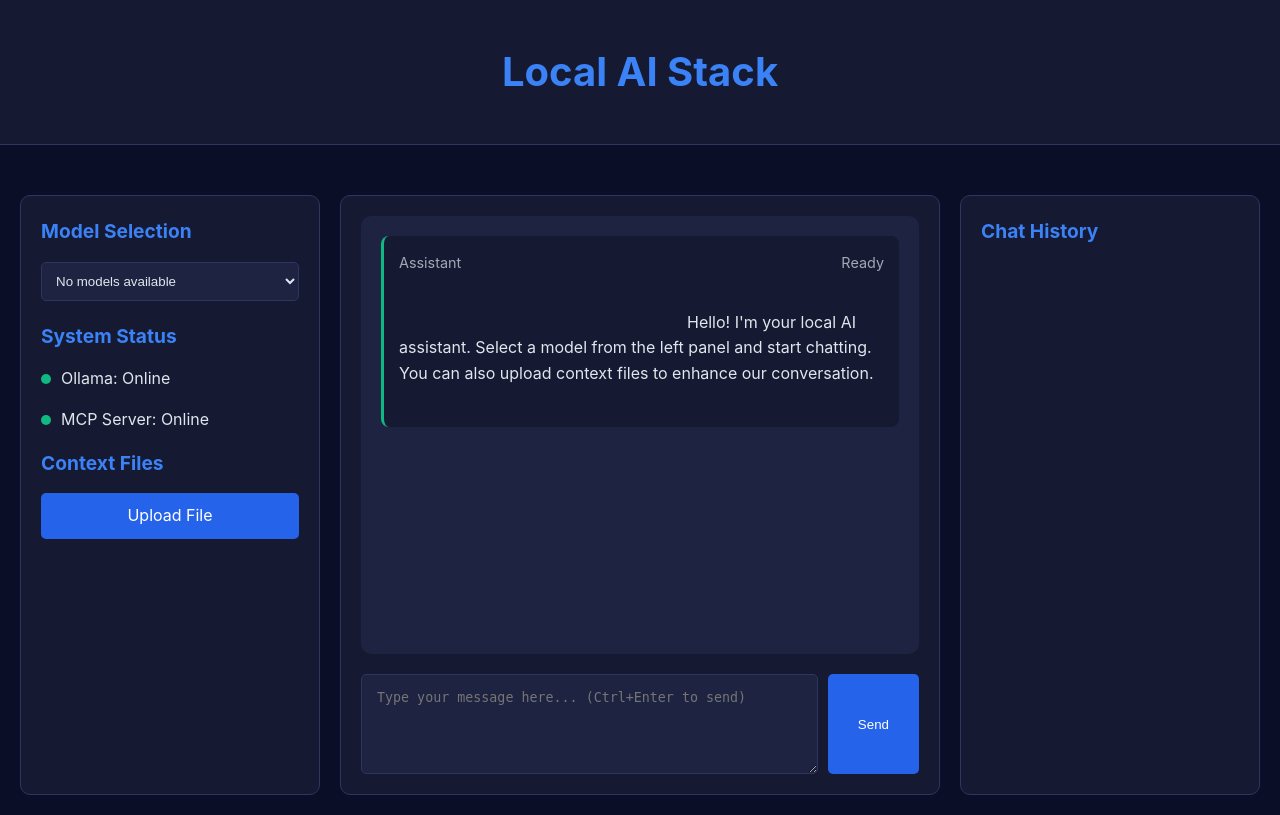
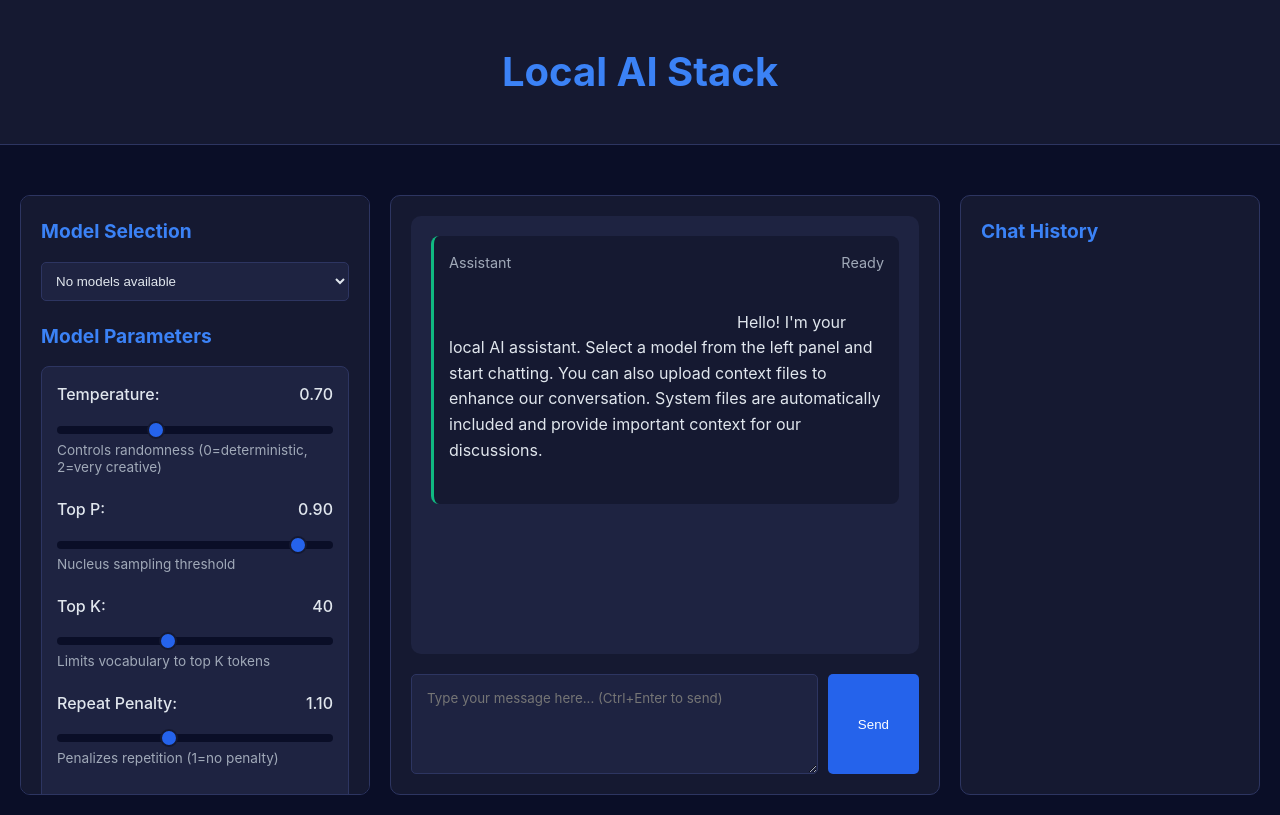
Before and after one commit to trevino293/local_ai_stack, a Flask app: page / in a window 1280 px wide. Run offline with Flask 3, Linux system fonts and the light colour scheme; data that the repository does not hold is empty.

Commit message:
Model Parameters, System Files

```diff
--- a/flask-app/app.py
+++ b/flask-app/app.py
@@ -11,6 +11,11 @@ CORS(app)
 # Configuration
 OLLAMA_HOST = os.getenv('OLLAMA_HOST', 'http://localhost:11434')
 MCP_SERVER_URL = os.getenv('MCP_SERVER_URL', 'http://localhost:3000')
+
+# System files that should always be included as context
+SYSTEM_FILES = [
+    'admin', 'system', 'default', 'config', 'haag', 'response-instructions'
+]
 
 # In-memory chat history (in production, use a database)
 chat_history = []
@@ -27,33 +32,99 @@ def get_models():
     except Exception as e:
         return jsonify({"error": str(e)}), 500
 
+def is_system_file(filename):
+    """Check if a file should be treated as a system file"""
+    filename_lower = filename.lower()
+    return any(keyword in filename_lower for keyword in SYSTEM_FILES)
+
+def get_all_context_files():
+    """Get all available context files with system file identification"""
+    try:
+        response = requests.get(f"{MCP_SERVER_URL}/files")
+        if response.ok:
+            files = response.json()
+            return files
+        return []
+    except:
+        return []
+
+def prepare_model_options(model_params):
+    """Prepare Ollama model options from parameters"""
+    options = {}
+
+    # Map frontend parameters to Ollama options
+    if 'temperature' in model_params:
+        options['temperature'] = float(model_params['temperature'])
+
+    if 'top_p' in model_params:
+        options['top_p'] = float(model_params['top_p'])
+
+    if 'top_k' in model_params:
+        options['top_k'] = int(model_params['top_k'])
+
+    if 'repeat_penalty' in model_params:
+        options['repeat_penalty'] = float(model_params['repeat_penalty'])
+
+    if 'seed' in model_params and model_params['seed'] != -1:
+        options['seed'] = int(model_params['seed'])
+
+    if 'num_predict' in model_params and model_params['num_predict'] != -1:
+        options['num_predict'] = int(model_params['num_predict'])
+
+    return options
+
 @app.route('/api/chat', methods=['POST'])
 def chat():
     data = request.json
     model = data.get('model', 'llama2')
     message = data.get('message', '')
     context_files = data.get('context_files', [])
+    model_params = data.get('model_params', {})
+
+    # Get all available files
+    all_files = get_all_context_files()
+
+    # Always include system files
+    system_files = [f for f in all_files if is_system_file(f)]
+
+    # Combine user-selected files with system files, removing duplicates
+    all_context_files = list(set(context_files + system_files))
 
     # Build context from files
     context = ""
-    if context_files:
-        for file in context_files:
+    context_file_count = 0
+
+    if all_context_files:
+        for file in all_context_files:
             try:
                 file_response = requests.get(f"{MCP_SERVER_URL}/files/{file}")
                 if file_response.ok:
-                    context += f"File '{file}':\n{file_response.text}\n\n"
-            except:
-                pass
+                    file_type = "SYSTEM" if is_system_file(file) else "USER"
+                    context += f"[{file_type} FILE: {file}]\n{file_response.text}\n\n"
+                    context_file_count += 1
+            except Exception as e:
+                print(f"Error loading file {file}: {e}")
+                continue
 
-    # Use system/instruction format for better context awareness
-    if context:
-        # Different format for better context utilization
-        system_prompt = f"You are a helpful assistant. Use the following file contents to answer questions:\n\n{context}"
+    # Prepare model options
+    options = prepare_model_options(model_params)
 
-        # Try using the chat endpoint with proper formatting
-        response = requests.post(
-            f"{OLLAMA_HOST}/api/chat",
-            json={
+    try:
+        # Use system/instruction format for better context awareness
+        if context:
+            system_prompt = f"""You are a helpful AI assistant with access to context files. Use the provided file contents to answer questions accurately and comprehensively.
+
+Context Information ({context_file_count} files loaded):
+{context}
+
+Instructions:
+- Reference specific files when relevant to your response
+- Distinguish between system files (administrative/configuration) and user files (project-specific)
+- Provide detailed, contextual answers based on the available information
+- If asked about something not covered in the context files, clearly state that limitation"""
+
+            # Use the chat endpoint with proper formatting and options
+            payload = {
                 "model": model,
                 "messages": [
                     {"role": "system", "content": system_prompt},
@@ -61,20 +132,27 @@ def chat():
                 ],
                 "stream": False
             }
-        )
-    else:
-        # Regular generate endpoint for no context
-        response = requests.post(
-            f"{OLLAMA_HOST}/api/generate",
-            json={
+
+            # Add options if provided
+            if options:
+                payload["options"] = options
+
+            response = requests.post(f"{OLLAMA_HOST}/api/chat", json=payload)
+
+        else:
+            # Regular generate endpoint for no context
+            payload = {
                 "model": model,
                 "prompt": message,
                 "stream": False
             }
-        )
 
-    # Call Ollama
-    try:
+            # Add options if provided
+            if options:
+                payload["options"] = options
+
+            response = requests.post(f"{OLLAMA_HOST}/api/generate", json=payload)
+
         result = response.json()
 
         # Extract response based on endpoint used
@@ -83,19 +161,26 @@ def chat():
         else:
             response_text = result.get('response', '')
 
-        # Store in chat history
+        # Store in chat history with enhanced metadata
         chat_entry = {
             "timestamp": datetime.now().isoformat(),
             "model": model,
             "message": message,
             "response": response_text,
-            "context_files": context_files
+            "context_files": all_context_files,
+            "user_selected_files": context_files,
+            "system_files": system_files,
+            "model_params": model_params,
+            "context_file_count": context_file_count
         }
         chat_history.append(chat_entry)
 
         return jsonify(chat_entry)
+
     except Exception as e:
-        return jsonify({"error": str(e)}), 500
+        error_message = f"Error communicating with Ollama: {str(e)}"
+        print(error_message)
+        return jsonify({"error": error_message}), 500
 
 @app.route('/api/chat/history', methods=['GET'])
 def get_chat_history():
@@ -105,7 +190,19 @@ def get_chat_history():
 def list_files():
     try:
         response = requests.get(f"{MCP_SERVER_URL}/files")
-        return jsonify(response.json())
+        files = response.json()
+
+        # Add metadata about system files
+        if isinstance(files, list):
+            file_info = []
+            for file in files:
+                file_info.append({
+                    "filename": file,
+                    "is_system": is_system_file(file)
+                })
+            return jsonify(files)  # Keep backward compatibility
+
+        return jsonify(files)
     except Exception as e:
         return jsonify({"error": str(e)}), 500
 
@@ -124,7 +221,12 @@ def upload_file():
         response = requests.post(f"{MCP_SERVER_URL}/files", files=files)
 
         if response.ok:
-            return jsonify({"message": "File uploaded successfully", "filename": file.filename})
+            is_system = is_system_file(file.filename)
+            return jsonify({
+                "message": "File uploaded successfully",
+                "filename": file.filename,
+                "is_system": is_system
+            })
         else:
             return jsonify({"error": "Failed to upload to MCP server"}), 500
     except Exception as e:
@@ -132,9 +234,16 @@ def upload_file():
 
 @app.route('/api/files/<filename>', methods=['DELETE'])
 def delete_file(filename):
+    # Prevent deletion of system files
+    if is_system_file(filename):
+        return jsonify({"error": "Cannot delete system files"}), 403
+
     try:
         response = requests.delete(f"{MCP_SERVER_URL}/files/{filename}")
-        return jsonify({"message": "File deleted successfully"})
+        if response.ok:
+            return jsonify({"message": "File deleted successfully"})
+        else:
+            return jsonify({"error": "Failed to delete file"}), 500
     except Exception as e:
         return jsonify({"error": str(e)}), 500
 
@@ -146,5 +255,22 @@ def mcp_status():
     except:
         return jsonify({"status": "offline"}), 503
 
+@app.route('/api/system/info', methods=['GET'])
+def system_info():
+    """Provide information about system configuration"""
+    try:
+        all_files = get_all_context_files()
+        system_files = [f for f in all_files if is_system_file(f)]
+        user_files = [f for f in all_files if not is_system_file(f)]
+
+        return jsonify({
+            "total_files": len(all_files),
+            "system_files": system_files,
+            "user_files": user_files,
+            "system_file_keywords": SYSTEM_FILES
+        })
+    except Exception as e:
+        return jsonify({"error": str(e)}), 500
+
 if __name__ == '__main__':
     app.run(host='0.0.0.0', port=5000, debug=False)
--- a/flask-app/static/css/style.css
+++ b/flask-app/static/css/style.css
@@ -9,6 +9,8 @@
     --border-color: #2d3561;
     --success: #10b981;
     --error: #ef4444;
+    --warning: #f59e0b;
+    --system-accent: #8b5cf6;
 }
 
 * {
@@ -45,7 +47,7 @@ h1 {
 
 .main-grid {
     display: grid;
-    grid-template-columns: 300px 1fr 300px;
+    grid-template-columns: 350px 1fr 300px;
     gap: 20px;
     min-height: calc(100vh - 200px);
 }
@@ -55,6 +57,8 @@ h1 {
     border-radius: 10px;
     padding: 20px;
     border: 1px solid var(--border-color);
+    overflow-y: auto;
+    max-height: calc(100vh - 200px);
 }
 
 .panel h2 {
@@ -72,6 +76,92 @@ h1 {
     border: 1px solid var(--border-color);
     border-radius: 5px;
     margin-bottom: 20px;
+}
+
+/* Model Parameters Section */
+.model-params {
+    margin-bottom: 25px;
+    padding: 15px;
+    background: var(--bg-tertiary);
+    border-radius: 8px;
+    border: 1px solid var(--border-color);
+}
+
+.param-group {
+    margin-bottom: 20px;
+}
+
+.param-group label {
+    display: block;
+    margin-bottom: 8px;
+    color: var(--text-primary);
+    font-weight: 500;
+    display: flex;
+    justify-content: space-between;
+    align-items: center;
+}
+
+.param-group input[type="range"] {
+    width: 100%;
+    height: 8px;
+    border-radius: 4px;
+    background: var(--bg-primary);
+    outline: none;
+    margin-bottom: 5px;
+    -webkit-appearance: none;
+}
+
+.param-group input[type="range"]::-webkit-slider-thumb {
+    -webkit-appearance: none;
+    appearance: none;
+    width: 18px;
+    height: 18px;
+    border-radius: 50%;
+    background: var(--accent-blue);
+    cursor: pointer;
+    border: 2px solid var(--bg-secondary);
+}
+
+.param-group input[type="range"]::-moz-range-thumb {
+    width: 18px;
+    height: 18px;
+    border-radius: 50%;
+    background: var(--accent-blue);
+    cursor: pointer;
+    border: 2px solid var(--bg-secondary);
+}
+
+.param-group input[type="number"] {
+    width: 100%;
+    padding: 8px;
+    background: var(--bg-primary);
+    color: var(--text-primary);
+    border: 1px solid var(--border-color);
+    border-radius: 4px;
+    margin-bottom: 5px;
+}
+
+.param-group small {
+    display: block;
+    color: var(--text-secondary);
+    font-size: 0.85rem;
+    line-height: 1.3;
+}
+
+.reset-btn {
+    width: 100%;
+    padding: 10px;
+    background: var(--warning);
+    color: white;
+    border: none;
+    border-radius: 5px;
+    cursor: pointer;
+    transition: background 0.3s;
+    font-weight: 500;
+}
+
+.reset-btn:hover {
+    background: #d97706;
 }
 
 /* Status Indicators */
@@ -163,6 +292,7 @@ h1 {
     background: var(--bg-tertiary);
     border-radius: 10px;
     margin-bottom: 20px;
+    min-height: 400px;
 }
 
 .message {
@@ -207,6 +338,12 @@ h1 {
     border-radius: 5px;
     resize: vertical;
     min-height: 100px;
+    font-family: inherit;
+}
+
+.chat-input textarea:focus {
+    outline: none;
+    border-color: var(--accent-blue);
 }
 
 .chat-input button {
--- a/flask-app/static/js/main.js
+++ b/flask-app/static/js/main.js
@@ -1,7 +1,18 @@
 // Global state
 let selectedModel = 'llama2';
 let selectedFiles = [];
+let systemFiles = []; // Files that are always included
 let chatHistory = [];
+
+// Model parameters
+let modelParams = {
+    temperature: 0.7,
+    top_p: 0.9,
+    top_k: 40,
+    repeat_penalty: 1.1,
+    seed: -1,
+    num_predict: -1
+};
 
 // Initialize
 document.addEventListener('DOMContentLoaded', () => {
@@ -9,6 +20,7 @@ document.addEventListener('DOMContentLoaded', () => {
     loadFiles();
     loadChatHistory();
     checkStatus();
+    initializeModelParams();
 
     // Set up event listeners
     document.getElementById('modelSelect').addEventListener('change', (e) => {
@@ -23,9 +35,68 @@ document.addEventListener('DOMContentLoaded', () => {
         }
     });
 
+    // Model parameter event listeners
+    setupModelParamListeners();
+
     // Check status every 10 seconds
     setInterval(checkStatus, 10000);
 });
+
+// Initialize model parameters UI
+function initializeModelParams() {
+    document.getElementById('temperature').value = modelParams.temperature;
+    document.getElementById('top_p').value = modelParams.top_p;
+    document.getElementById('top_k').value = modelParams.top_k;
+    document.getElementById('repeat_penalty').value = modelParams.repeat_penalty;
+    document.getElementById('seed').value = modelParams.seed;
+    document.getElementById('num_predict').value = modelParams.num_predict;
+
+    updateParamDisplays();
+}
+
+// Setup model parameter event listeners
+function setupModelParamListeners() {
+    const params = ['temperature', 'top_p', 'top_k', 'repeat_penalty', 'seed', 'num_predict'];
+
+    params.forEach(param => {
+        const element = document.getElementById(param);
+        if (element) {
+            element.addEventListener('input', (e) => {
+                const value = param === 'seed' || param === 'num_predict' || param === 'top_k'
+                    ? parseInt(e.target.value)
+                    : parseFloat(e.target.value);
+                modelParams[param] = value;
+                updateParamDisplays();
+            });
+        }
+    });
+
+    // Reset to defaults button
+    document.getElementById('resetParams').addEventListener('click', resetModelParams);
+}
+
+// Update parameter display values
+function updateParamDisplays() {
+    document.getElementById('temperatureValue').textContent = modelParams.temperature.toFixed(2);
+    document.getElementById('topPValue').textContent = modelParams.top_p.toFixed(2);
+    document.getElementById('topKValue').textContent = modelParams.top_k;
+    document.getElementById('repeatPenaltyValue').textContent = modelParams.repeat_penalty.toFixed(2);
+    document.getElementById('seedValue').textContent = modelParams.seed === -1 ? 'Random' : modelParams.seed;
+    document.getElementById('numPredictValue').textContent = modelParams.num_predict === -1 ? 'Auto' : modelParams.num_predict;
+}
+
+// Reset model parameters to defaults
+function resetModelParams() {
+    modelParams = {
+        temperature: 0.7,
+        top_p: 0.9,
+        top_k: 40,
+        repeat_penalty: 1.1,
+        seed: -1,
+        num_predict: -1
+    };
+    initializeModelParams();
+}
 
 // Load available models
 async function loadModels() {
@@ -69,6 +140,21 @@ async function loadFiles() {
             return;
         }
 
+        // Identify system files (files that should always be included)
+        systemFiles = files.filter(file =>
+            file.toLowerCase().includes('admin') ||
+            file.toLowerCase().includes('system') ||
+            file.toLowerCase().includes('default') ||
+            file.toLowerCase().includes('config')
+        );
+
+        // Add system files to selected files if not already present
+        systemFiles.forEach(file => {
+            if (!selectedFiles.includes(file)) {
+                selectedFiles.push(file);
+            }
+        });
+
         files.forEach(file => {
             const item = document.createElement('div');
             item.className = 'file-item';
@@ -76,6 +162,15 @@ async function loadFiles() {
             const checkbox = document.createElement('input');
             checkbox.type = 'checkbox';
             checkbox.value = file;
+
+            // System files are always checked and disabled
+            const isSystemFile = systemFiles.includes(file);
+            if (isSystemFile) {
+                checkbox.checked = true;
+                checkbox.disabled = true;
+                item.classList.add('system-file');
+            } else {
+                checkbox.checked = selectedFiles.includes(file);
                 checkbox.addEventListener('change', (e) => {
                     if (e.target.checked) {
                         selectedFiles.push(file);
@@ -83,17 +178,24 @@ async function loadFiles() {
                         selectedFiles = selectedFiles.filter(f => f !== file);
                     }
                 });
+            }
 
             const label = document.createElement('label');
             label.textContent = file;
+            if (isSystemFile) {
+                label.innerHTML += ' <span class="system-badge">SYSTEM</span>';
+            }
 
             const deleteBtn = document.createElement('button');
             deleteBtn.textContent = 'Delete';
+            deleteBtn.disabled = isSystemFile; // Prevent deletion of system files
             deleteBtn.onclick = () => deleteFile(file);
 
             item.appendChild(checkbox);
             item.appendChild(label);
+            if (!isSystemFile) { // Only show delete button for non-system files
                 item.appendChild(deleteBtn);
+            }
             fileList.appendChild(item);
         });
     } catch (error) {
@@ -129,6 +231,11 @@ async function handleFileUpload(event) {
 
 // Delete file
 async function deleteFile(filename) {
+    if (systemFiles.includes(filename)) {
+        alert('Cannot delete system files');
+        return;
+    }
+
     if (!confirm(`Delete ${filename}?`)) return;
 
     try {
@@ -174,7 +281,8 @@ async function sendMessage() {
             body: JSON.stringify({
                 model: selectedModel,
                 message: message,
-                context_files: selectedFiles
+                context_files: selectedFiles,
+                model_params: modelParams
             })
         });
 
--- a/flask-app/templates/index.html
+++ b/flask-app/templates/index.html
@@ -21,6 +21,59 @@
 					<select id="modelSelect" class="model-select">
 						<option value="">Loading models...</option>
 					</select>
+
+					<h2>Model Parameters</h2>
+					<div class="model-params">
+						<div class="param-group">
+							<label for="temperature">
+								Temperature: <span id="temperatureValue">0.70</span>
+							</label>
+							<input type="range" id="temperature" min="0" max="2" step="0.01" value="0.7">
+								<small>Controls randomness (0=deterministic, 2=very creative)</small>
+							</div>
+
+						<div class="param-group">
+							<label for="top_p">
+								Top P: <span id="topPValue">0.90</span>
+							</label>
+							<input type="range" id="top_p" min="0" max="1" step="0.01" value="0.9">
+								<small>Nucleus sampling threshold</small>
+							</div>
+
+						<div class="param-group">
+							<label for="top_k">
+								Top K: <span id="topKValue">40</span>
+							</label>
+							<input type="range" id="top_k" min="1" max="100" step="1" value="40">
+								<small>Limits vocabulary to top K tokens</small>
+							</div>
+
+						<div class="param-group">
+							<label for="repeat_penalty">
+								Repeat Penalty: <span id="repeatPenaltyValue">1.10</span>
+							</label>
+							<input type="range" id="repeat_penalty" min="0.5" max="2" step="0.01" value="1.1">
+								<small>Penalizes repetition (1=no penalty)</small>
+							</div>
+
+						<div class="param-group">
+							<label for="seed">
+								Seed: <span id="seedValue">Random</span>
+							</label>
+							<input type="number" id="seed" min="-1" max="999999" value="-1">
+								<small>-1 for random, set for reproducible output</small>
+							</div>
+
+						<div class="param-group">
+							<label for="num_predict">
+								Max Tokens: <span id="numPredictValue">Auto</span>
+							</label>
+							<input type="number" id="num_predict" min="-1" max="4096" value="-1">
+								<small>-1 for auto, limit response length</small>
+							</div>
+
+						<button id="resetParams" class="reset-btn">Reset to Defaults</button>
+					</div>
 
 					<h2>System Status</h2>
 					<div class="status">
@@ -57,7 +110,7 @@
 								<span>Ready</span>
 							</div>
 							<div class="message-content">
-								Hello! I'm your local AI assistant. Select a model from the left panel and start chatting. You can also upload context files to enhance our conversation.
+								Hello! I'm your local AI assistant. Select a model from the left panel and start chatting. You can also upload context files to enhance our conversation. System files are automatically included and provide important context for our discussions.
 							</div>
 						</div>
 					</div>
```
Also changed, not shown: other parts of flask-app/static/css/style.css (+74 -6 lines), docker-compose.yml (+7 -7 lines), shared-data/context-files/HAAG Admin Notes 041125.txt (deleted, +0 -53 lines), shared-data/context-files/config.json (added, +101 -0 lines), README.md. Lines whose indentation alone changed are shown as unchanged.
